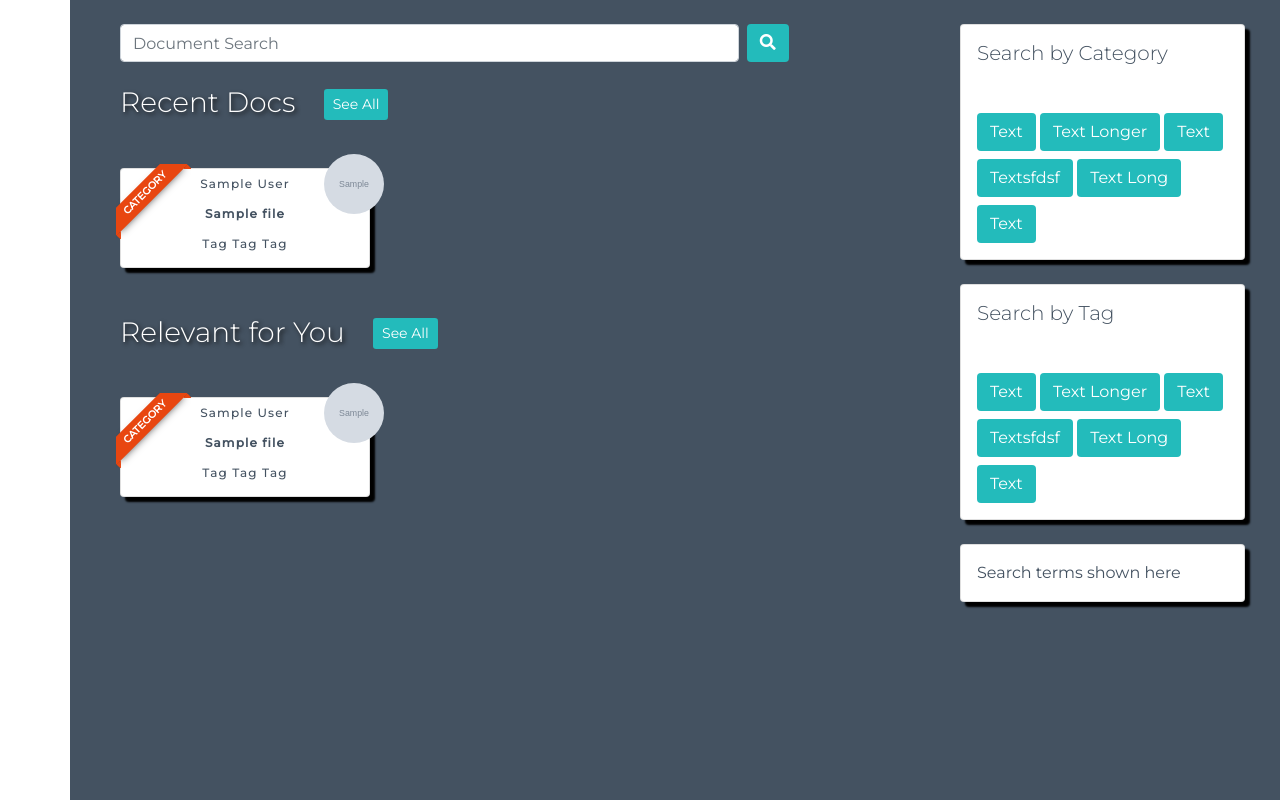
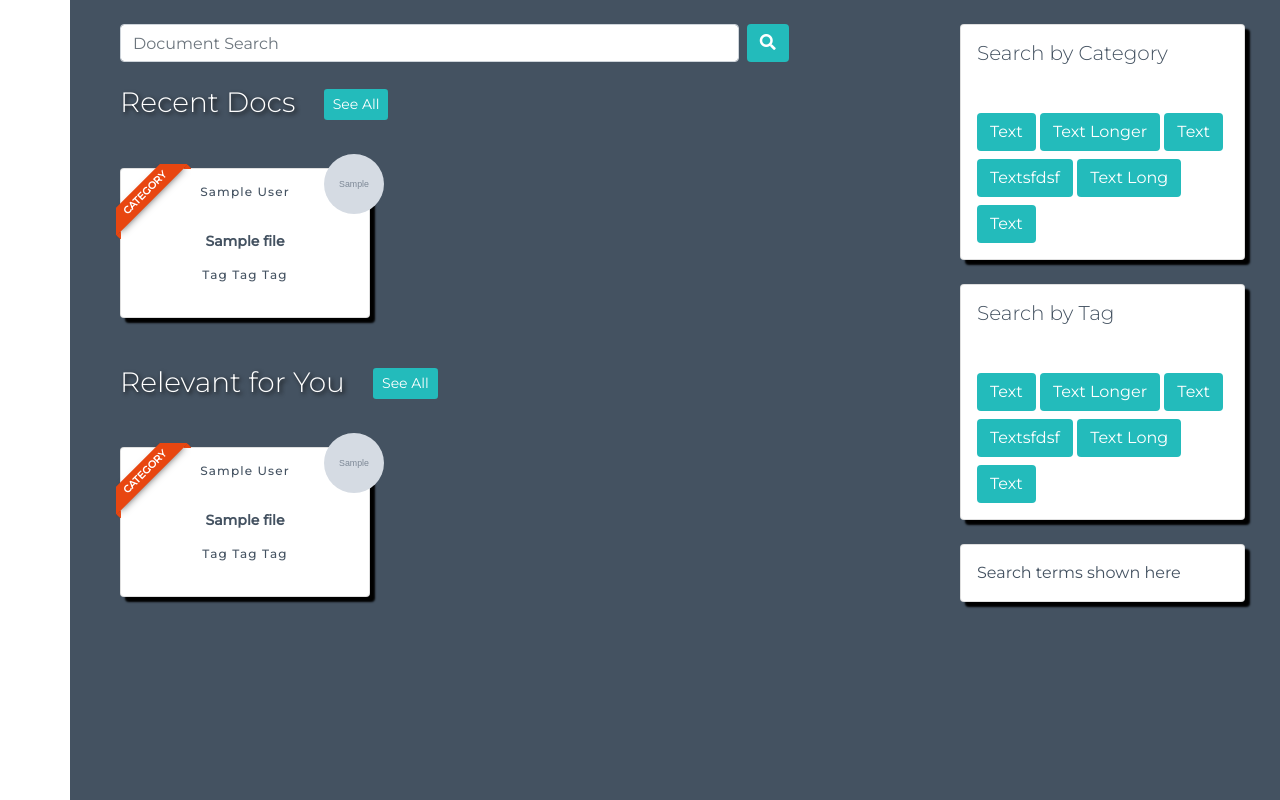
Before and after one commit to ShavingSeagull/TheHub, a Django app: template templates/documents/document_list.html in a window 1280 px wide. Run offline with Django 3.2, Linux system fonts and the light colour scheme; the template is opened without the code that fills it: most values are stand-ins (such as "Sample title", 1, 10 or a date in 2020); grey boxes marked "Sample" are stand-in pictures; some libraries are stand-ins or nearby versions.

Commit message:
Altered styling of document cards

```diff
--- a/static/css/documents.css
+++ b/static/css/documents.css
@@ -20,11 +20,21 @@
 
 .docs-list-card {
     transition: 0.5s;
+    min-height: 150px;
 }
 
 .docs-list-card:hover {
     transform: scale(1.1);
     transition: 0.5s;
+}
+
+.docs-list-card > a, .docs-list-card:focus {
+    color: var(--p-navy);
+    font-size: 14px;
+}
+
+.docs-list-card > a:hover {
+    color: var(--p-orange);
 }
 
 .doc-list-card-img {
--- a/templates/documents/document_list.html
+++ b/templates/documents/document_list.html
@@ -32,9 +32,9 @@
                     <div class="card docs-list-card text-center">
                         <div class="ribbon"><span>Category</span></div>
                         <img src="{{ file.owners.0.photoLink }}" class="doc-list-card-img rounded-circle" alt="Author Display Picture">
-                        <p class="mt-2">{{ file.owners.0.displayName }}</p>
-                        <p><strong>{{ file.name }}</strong></p>
-                        <p><span>Tag</span> <span>Tag</span> <span>Tag</span></p>
+                        <p class="mt-3">{{ file.owners.0.displayName }}</p>
+                        <a href="{{ file.webViewLink }}" class="mt-3" target="_blank"><strong>{{ file.name }}</strong></a>
+                        <p class="mt-3"><span>Tag</span> <span>Tag</span> <span>Tag</span></p>
                     </div>
                 </div>
                 {% endfor %}
@@ -49,13 +49,13 @@
             <!-- Relevant For You cards -->
             <div class="row recent-docs-row">
                 {% for file in relevant_files.files %}
-                <div class="col-12 col-md-6 col-lg-4 mt-5">
+                <div class="col-12 col-md-6 col-lg-4 mt-5 align-items-stretch">
                     <div class="card docs-list-card text-center">
                         <div class="ribbon"><span>Category</span></div>
                         <img src="{{ file.owners.0.photoLink }}" class="doc-list-card-img rounded-circle" alt="Author Display Picture">
-                        <p class="mt-2">{{ file.owners.0.displayName }}</p>
-                        <p><strong>{{ file.name }}</strong></p>
-                        <p><span>Tag</span> <span>Tag</span> <span>Tag</span></p>
+                        <p class="mt-3">{{ file.owners.0.displayName }}</p>
+                        <a href="{{ file.webViewLink }}" class="mt-3" target="_blank"><strong>{{ file.name }}</strong></a>
+                        <p class="mt-3"><span>Tag</span> <span>Tag</span> <span>Tag</span></p>
                     </div>
                 </div>
                 {% endfor %}
```
